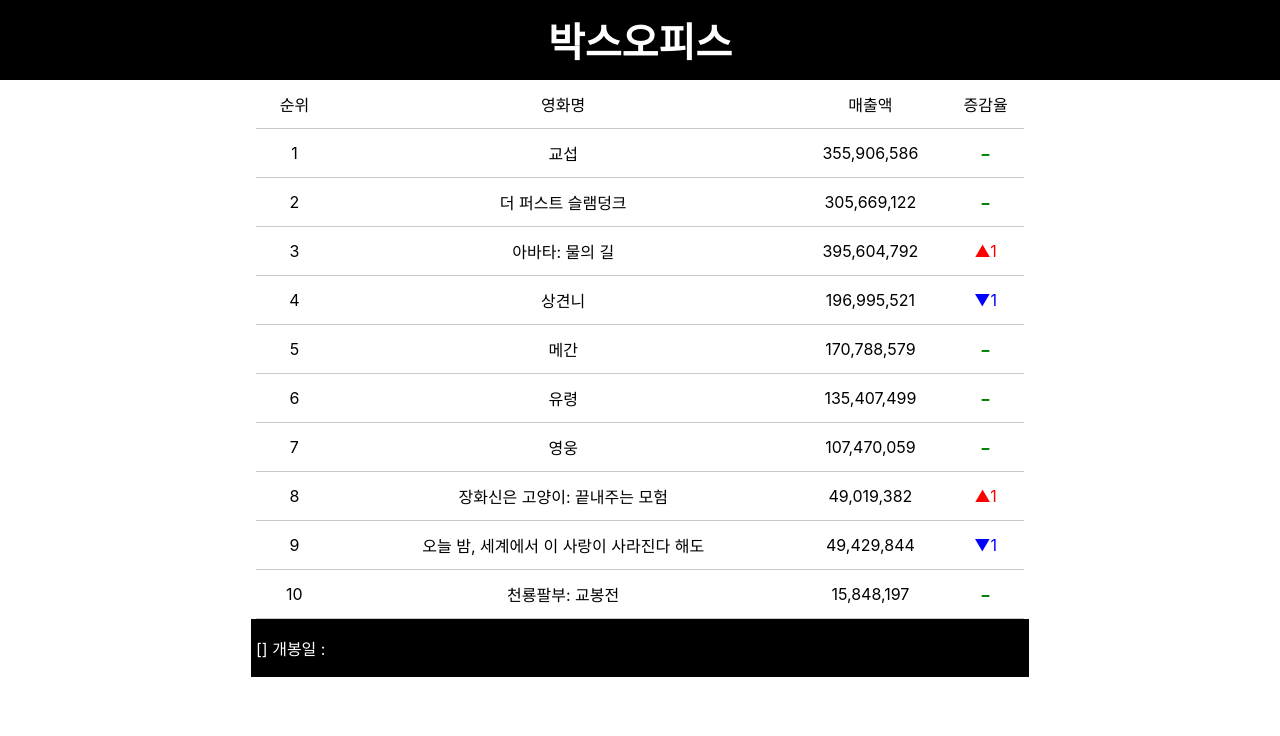
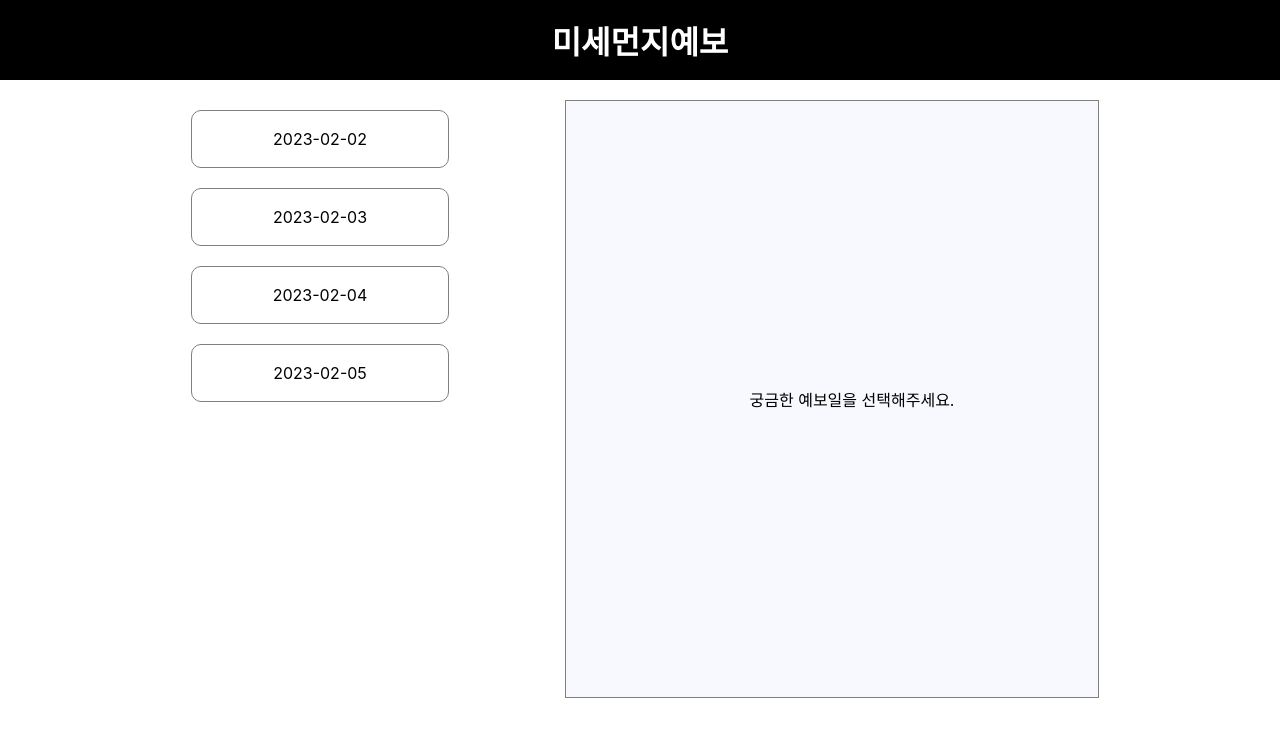
Before and after one commit to Dnadit/React, a React (Create React App) app: page / in a window 1280 px wide. Shown: the top 736 px of the page. Built offline with nearby package versions, Linux system fonts and the light colour scheme.

Commit message:
230131 mapFunction, array

```diff
--- /dev/null
+++ b/src/04/Frcst.css
@@ -0,0 +1,62 @@
+.header {
+    width: 100vw;
+    height: 10vh;
+    display: flex;
+    justify-content: center;
+    align-items: center;
+    background-color: black;
+    color: white;
+}
+.main {
+    width: 100vw;
+    height: 90vh;
+    display: flex;
+    justify-content: center;
+    align-items: top;
+}
+.mainbox1, .mainbox2 {
+    display: flex;
+
+    margin-top: 20px;
+}
+.mainbox1 {
+    width: 30vw;
+    height: 90vh;
+    flex-direction: column;
+    justify-content: top;
+    align-items: center;
+}
+.mainbox2 {
+    width: 50vw;
+    height: 90vh;
+    justify-content: center;
+    align-items: top;
+}
+.dtdiv1 {
+    display: flex;
+    width: 20vw;
+    height: 7vh;
+    border: 1px solid gray;
+    border-radius: 10px;
+    justify-content: center;
+    align-items: center;
+    margin: 10px;
+}
+.dtdiv1:hover, .dtdiv1:active {
+    background-color: gray;
+    color: white;
+    font-size: 20px;
+}
+.detail {
+    border: 1px solid gray;
+    background-color: ghostwhite;
+    width: 80%;
+    height: 80%;
+    display: flex;
+    justify-content: center;
+    align-items: center;
+    padding: 10px;
+}
+.lired {
+    color: red;
+}
--- /dev/null
+++ b/src/04/Frcst.js
@@ -0,0 +1,83 @@
+import './Frcst.css' ;
+import { useState } from 'react';
+
+const Frcst = () => {
+    /* 공공데이터포털 : 한국환경공단_에어코리아_대기오염정보
+    frcstOneCn : 첫째날예보
+    frcstTwoCn : 둘째날예보
+    frcstThreeCn : 셋째날예보
+    frcstFourCn : 넷째날예보
+
+    frcstOneDt : 첫째날예보일시
+    frcstTwoDt : 둘째날예보일시
+    frcstThreeDt : 셋째날예보일시
+    frcstFourDt : 넷째날예보일시
+    */
+    const [info, setInfo] = useState("궁금한 예보일을 선택해주세요.") ;
+
+    const items = [
+        {
+        "frcstFourDt":"2023-02-05",
+        "frcstThreeDt":"2023-02-04",
+        "frcstTwoCn":"서울 : 낮음, 인천 : 낮음, 경기북부 : 낮음, 경기남부 : 낮음, 강원영서 : 낮음, 강원영동 : 낮음, 대전 : 낮음, 세종 : 낮음, 충남 : 낮음, 충북 : 낮음, 광주 : 낮음, 전북 : 낮음, 전남 : 낮음, 부산 : 낮음, 대구 : 낮음, 울산 : 낮음, 경북 : 낮음, 경남 : 낮음, 제주 : 낮음, 신뢰도 : 보통",
+        "gwthcnd":"2월 4일~5일은 중서부지역을 중심으로 국외 미세먼지가 유입되는 가운데 대기 정체로 축적되어 4일 인천· 경기남부·충남, 5일 인천·경기남부·충북·충남에서 미세먼지 농도가 '높음'일 것으로 예상됩니다.",
+        "frcstTwoDt":"2023-02-03",
+        "frcstFourCn":"서울 : 낮음, 인천 : 높음, 경기북부 : 낮음, 경기남부 : 높음, 강원영서 : 낮음, 강원영동 : 낮음, 대전 : 낮음, 세종 : 낮음, 충남 : 높음, 충북 : 높음, 광주 : 낮음, 전북 : 낮음, 전남 : 낮음, 부산 : 낮음, 대구 : 낮음, 울산 : 낮음, 경북 : 낮음, 경남 : 낮음, 제주 : 낮음, 신뢰도 : 보통",
+        "frcstThreeCn":"서울 : 낮음, 인천 : 높음, 경기북부 : 낮음, 경기남부 : 높음, 강원영서 : 낮음, 강원영동 : 낮음, 대전 : 낮음, 세종 : 낮음, 충남 : 높음, 충북 : 낮음, 광주 : 낮음, 전북 : 낮음, 전남 : 낮음, 부산 : 낮음, 대구 : 낮음, 울산 : 낮음, 경북 : 낮음, 경남 : 낮음, 제주 : 낮음, 신뢰도 : 보통",
+        "frcstOneDt":"2023-02-02",
+        "frcstOneCn":"서울 : 낮음, 인천 : 낮음, 경기북부 : 낮음, 경기남부 : 낮음, 강원영서 : 낮음, 강원영동 : 낮음, 대전 : 낮음, 세종 : 낮음, 충남 : 낮음, 충북 : 낮음, 광주 : 낮음, 전북 : 낮음, 전남 : 낮음, 부산 : 낮음, 대구 : 낮음, 울산 : 낮음, 경북 : 낮음, 경남 : 낮음, 제주 : 낮음, 신뢰도 : 높음",
+        "presnatnDt":"2023-01-30"
+        }
+        ]
+
+
+    let item = items[0]
+    console.log(item);
+
+    const showInfo = (seldt) => {
+        let infoArr ;
+
+
+        console.log(seldt);
+        switch (seldt) {
+            case 1: infoArr = item.frcstOneCn.split(','); break;
+            case 2: infoArr = item.frcstTwoCn.split(','); break;
+            case 3: infoArr = item.frcstThreeCn.split(','); break;
+            case 4: infoArr = item.frcstFourCn.split(','); break;
+            default : alert("없는 값 입니다."); break;
+        }
+
+        // infoArr = infoArr.map((v) => <li key={v + "-" + seldt}>{v}</li>);
+        infoArr = infoArr.map((v) =>
+            v.includes('높음') ?
+            <li key={`${v}-${seldt}`}><span>{v.split(':')[0]}</span>(<span style={{color:'red'}}>{v.split(':')[1]}</span> )</li>  :
+            <li key={`${v}-${seldt}`}><span>{v.split(':')[0]}</span>(<span>{v.split(':')[1]}</span> )</li>
+            );
+        console.log(infoArr);
+        setInfo(infoArr) ;
+    }
+    return (
+         <>
+            <div className="header">
+                <h1>미세먼지예보</h1>
+            </div>
+            <div className="main">
+                <div className="mainbox1">
+                    <div className='dtdiv1' onClick={() => showInfo(1)}>{item.frcstOneDt}</div>
+                    <div className='dtdiv1' onClick={() => showInfo(2)}>{item.frcstTwoDt}</div>
+                    <div className='dtdiv1' onClick={() => showInfo(3)}>{item.frcstThreeDt}</div>
+                    <div className='dtdiv1' onClick={() => showInfo(4)}>{item.frcstFourDt}</div>
+                </div>
+                <div className="mainbox2">
+                    <div className='detail'>
+                        <ul>
+                        {info}
+                        </ul>
+                    </div>
+                </div>
+            </div>
+         </>
+    ) ;
+}
+
+export default Frcst ;
--- a/src/App.js
+++ b/src/App.js
@@ -1,8 +1,8 @@
-import Box from './02/Box' ;
+import Frcst from './04/Frcst';
 
 const App = () => {
   return (
-      <Box />
+      <Frcst />
   );
 }
 
```
